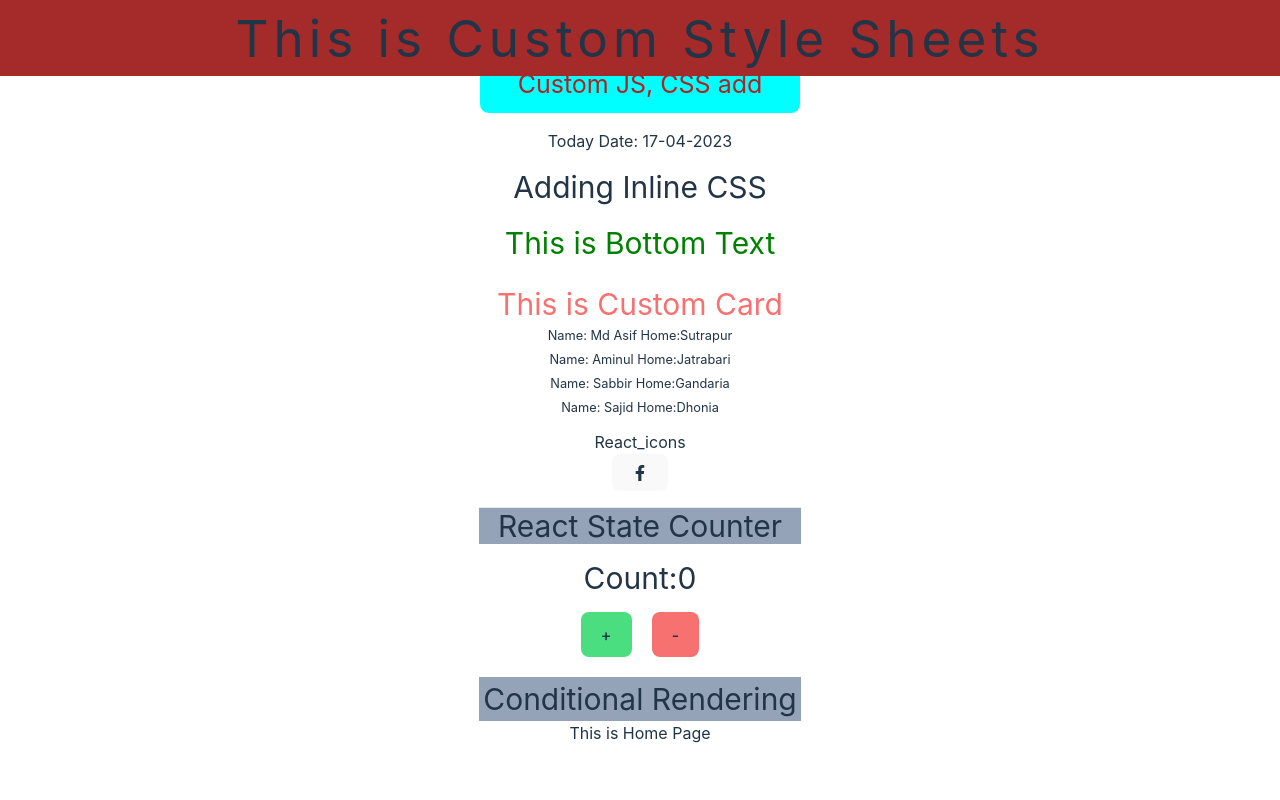
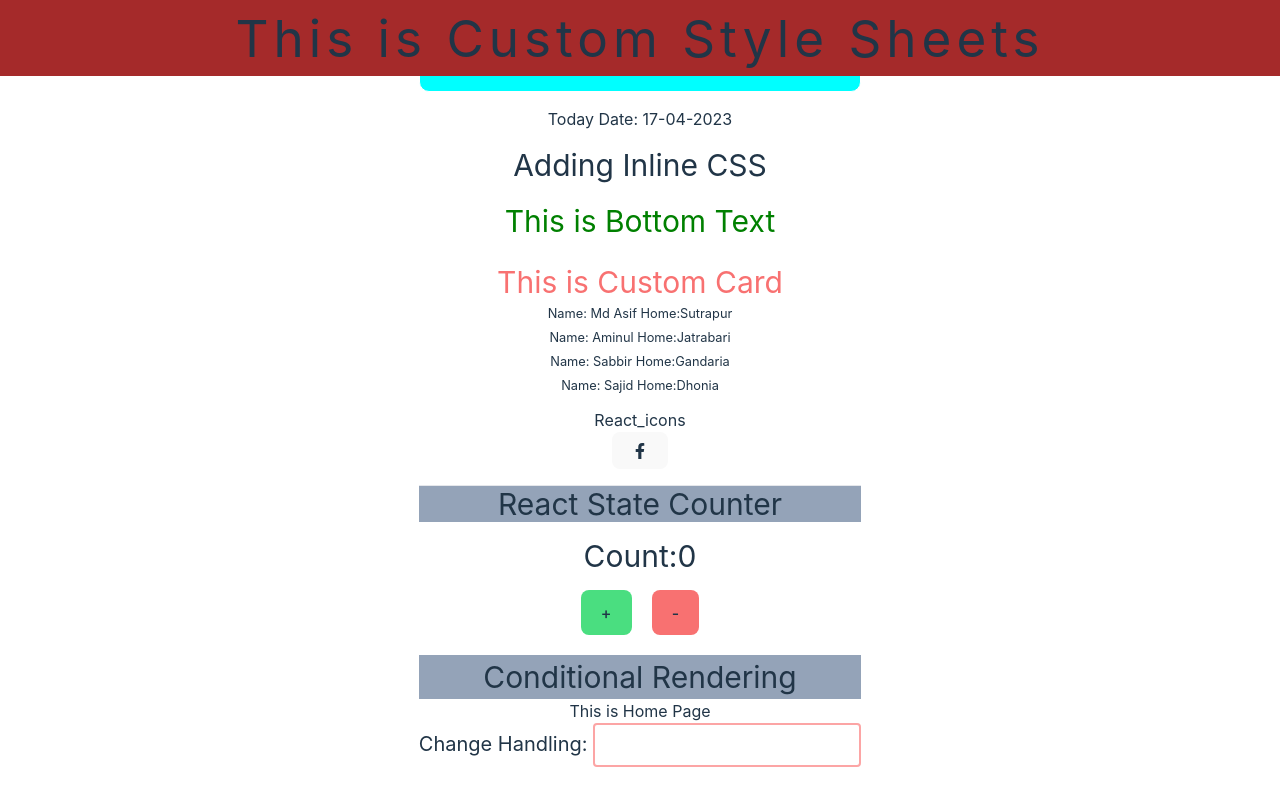
Before and after one commit to Mohammad-Asif-Web/React-Tailwind-Vite, a React (Vite) app: page / in a window 1280 px wide. Built offline with nearby package versions, Linux system fonts and the light colour scheme.

Commit message:
imported new file

```diff
--- a/src/App.jsx
+++ b/src/App.jsx
@@ -7,6 +7,7 @@ import Props from './components/Props'
 import React_icons from './components/React_icons'
 import STATE from './STATE'
 import Index from './Conditional_rendering/index'
+import Event from './Event_Handling/event'
 
 function App() {
 
@@ -34,6 +35,8 @@ function App() {
 
       <Index />
 
+      <Event />
+
     </>
   )
 }
```
